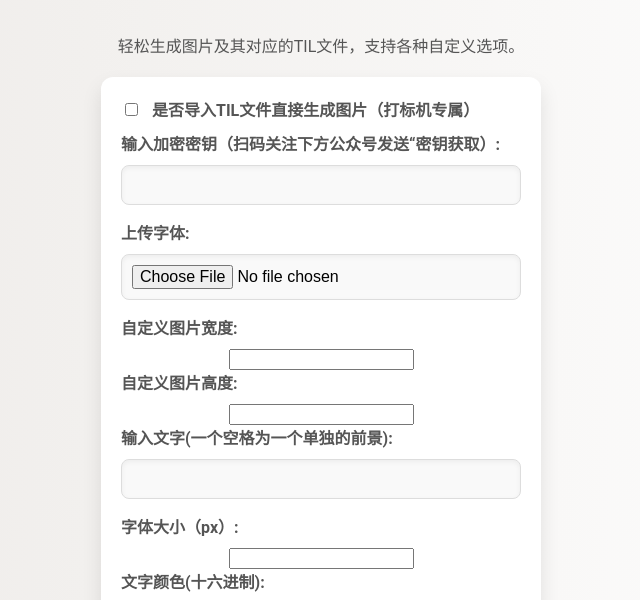
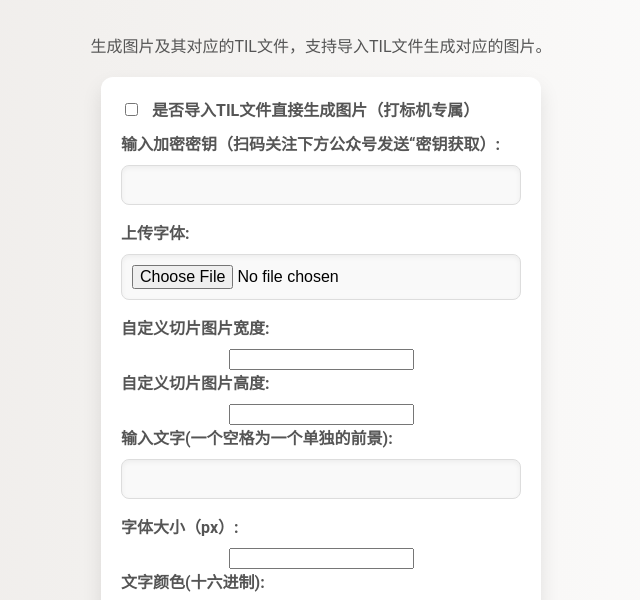
Before and after one commit to SolitaryJune/skinqj, a plain HTML site: page index.html in a window 1280 px wide. Shown: the part 480-1080 px from the top of the page, without its empty margins (319-959 px from the left). Drawn offline with nearby package versions, Linux system fonts and the light colour scheme; a script that the page names is missing.

Commit message:
Update index.html

```diff
--- a/index.html
+++ b/index.html
@@ -169,7 +169,7 @@
     </div>
 
     <h1>图片与TIL文件生成器</h1>
-    <p class="subtitle">轻松生成图片及其对应的TIL文件，支持各种自定义选项。</p>
+    <p class="subtitle">生成图片及其对应的TIL文件，支持导入TIL文件生成对应的图片。</p>
 
     <form id="generateForm">
         <label>
@@ -196,10 +196,10 @@
         <input type="file" id="font" name="font" accept=".ttf,.otf" required>
 
         <div id="dimensionSection">
-            <label for="width">自定义图片宽度:</label>
+            <label for="width">自定义切片图片宽度:</label>
             <input type="number" id="width" name="width" required>
 
-            <label for="height">自定义图片高度:</label>
+            <label for="height">自定义切片图片高度:</label>
             <input type="number" id="height" name="height" required>
         </div>
 
```
